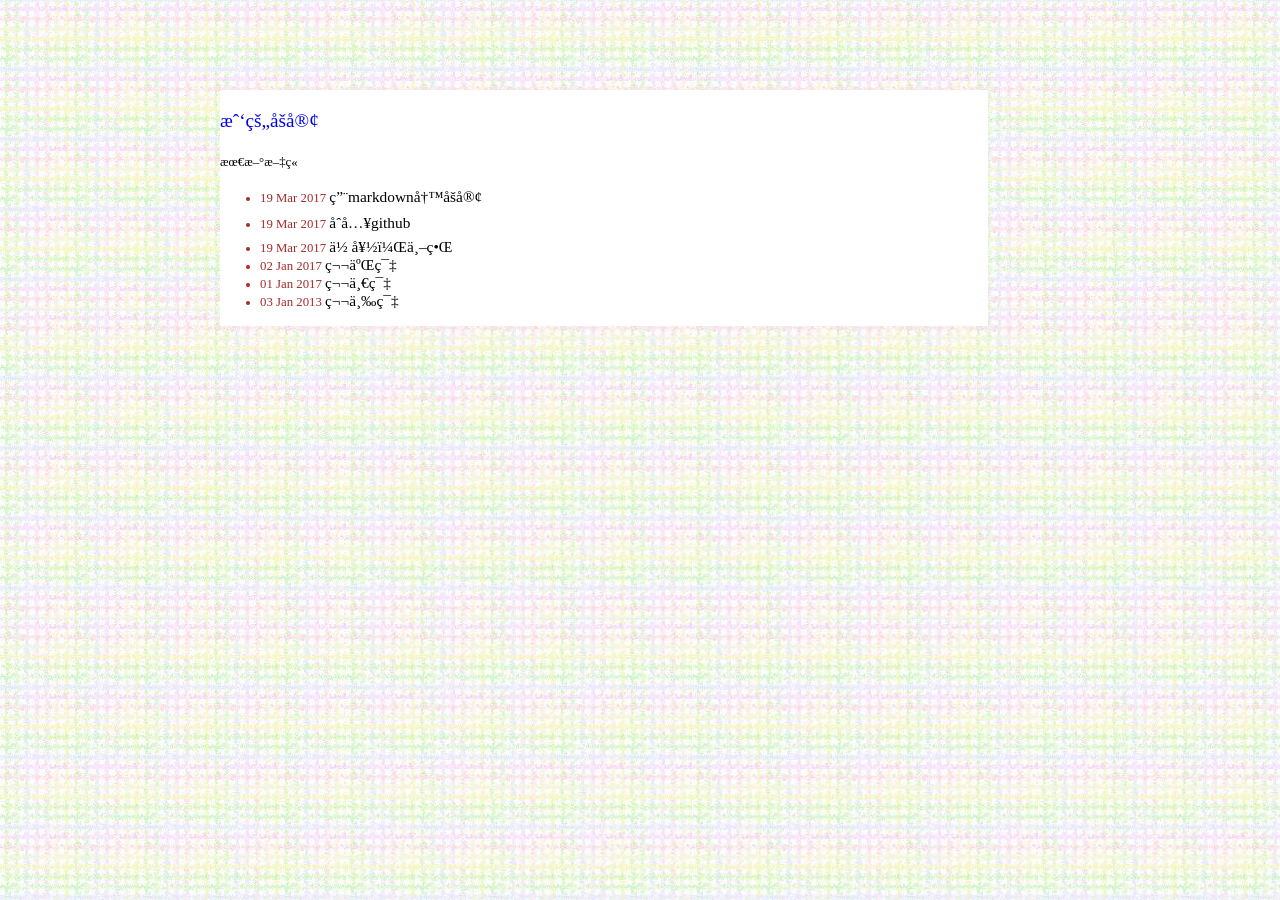
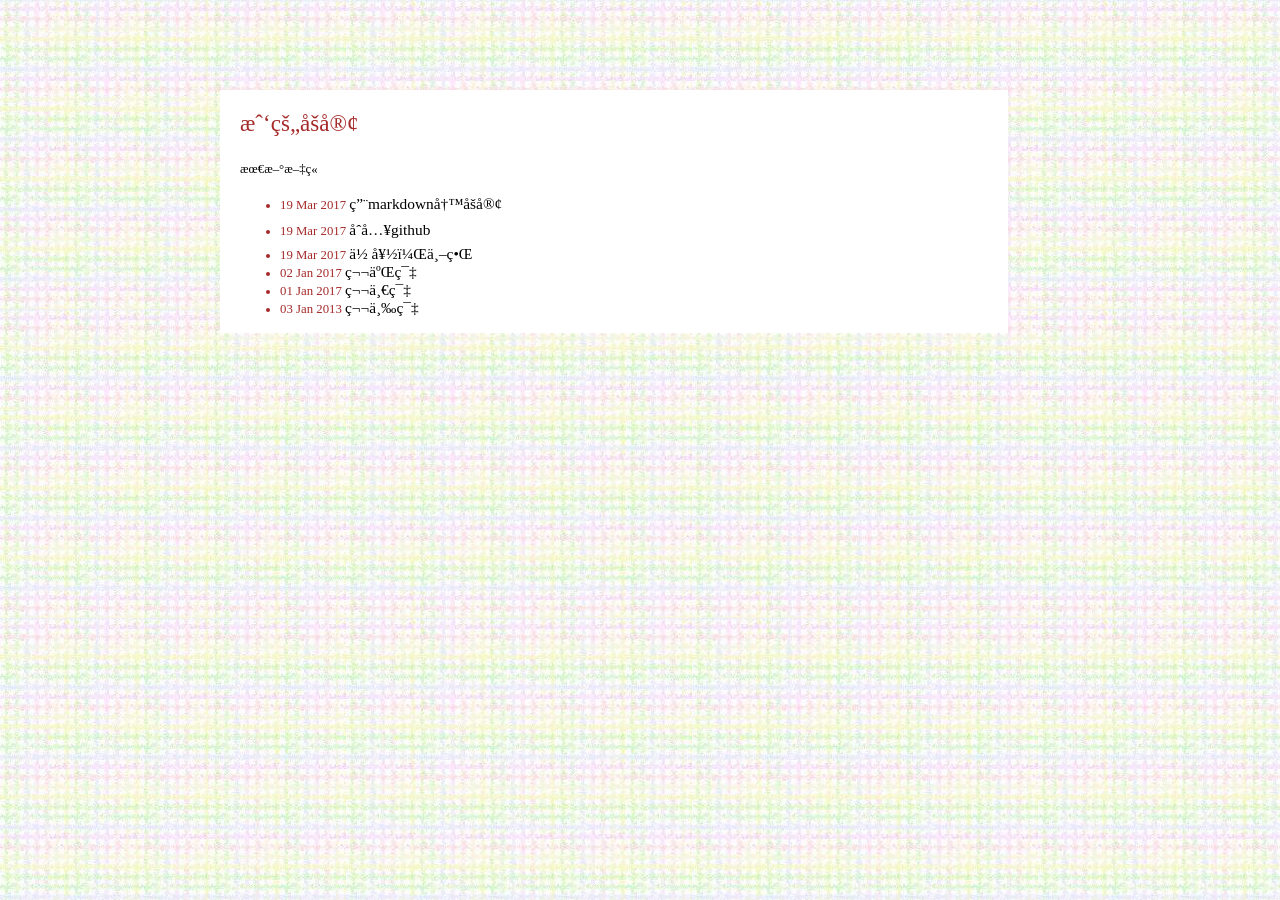
Before and after one commit to WcrNGU/jekyll_demo, a Jekyll site: the page built from index.html, in a window 1280 px wide. Built offline with Jekyll 4.4.1, drawn with Linux system fonts in a browser that asks for light colours.

Commit message:
change div padding

```diff
--- a/_layouts/default.html
+++ b/_layouts/default.html
@@ -10,6 +10,7 @@
             top:10%;
             width:60%;
             margin-left:-100px;
+            padding-left:20px;
             background-color:white;
         }
         .home p{
@@ -30,6 +31,10 @@
             font-size: 120%;
             font-weight: lighter;
         }
+        h2 a{
+            color: brown;
+            font-size: 120%;
+        }
         a{
             text-decoration: none;
         }
```
